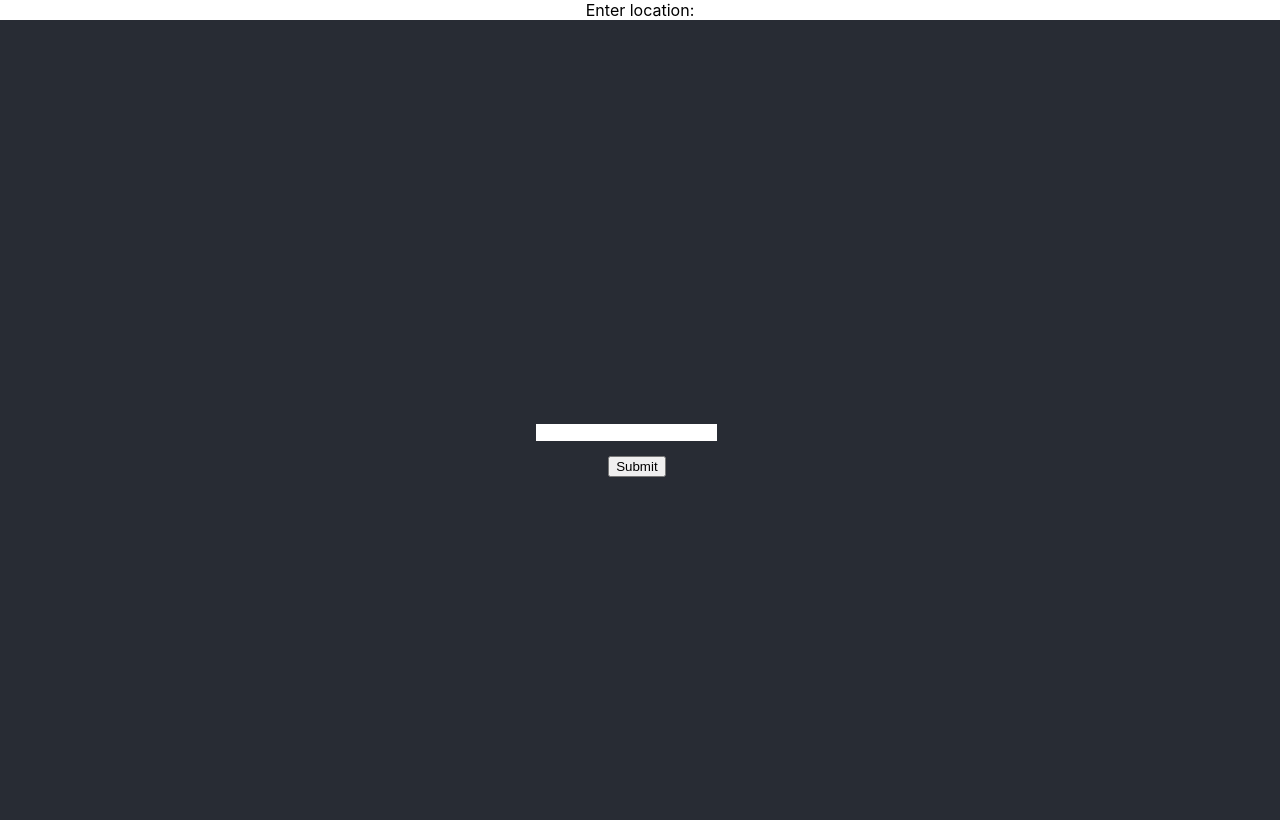
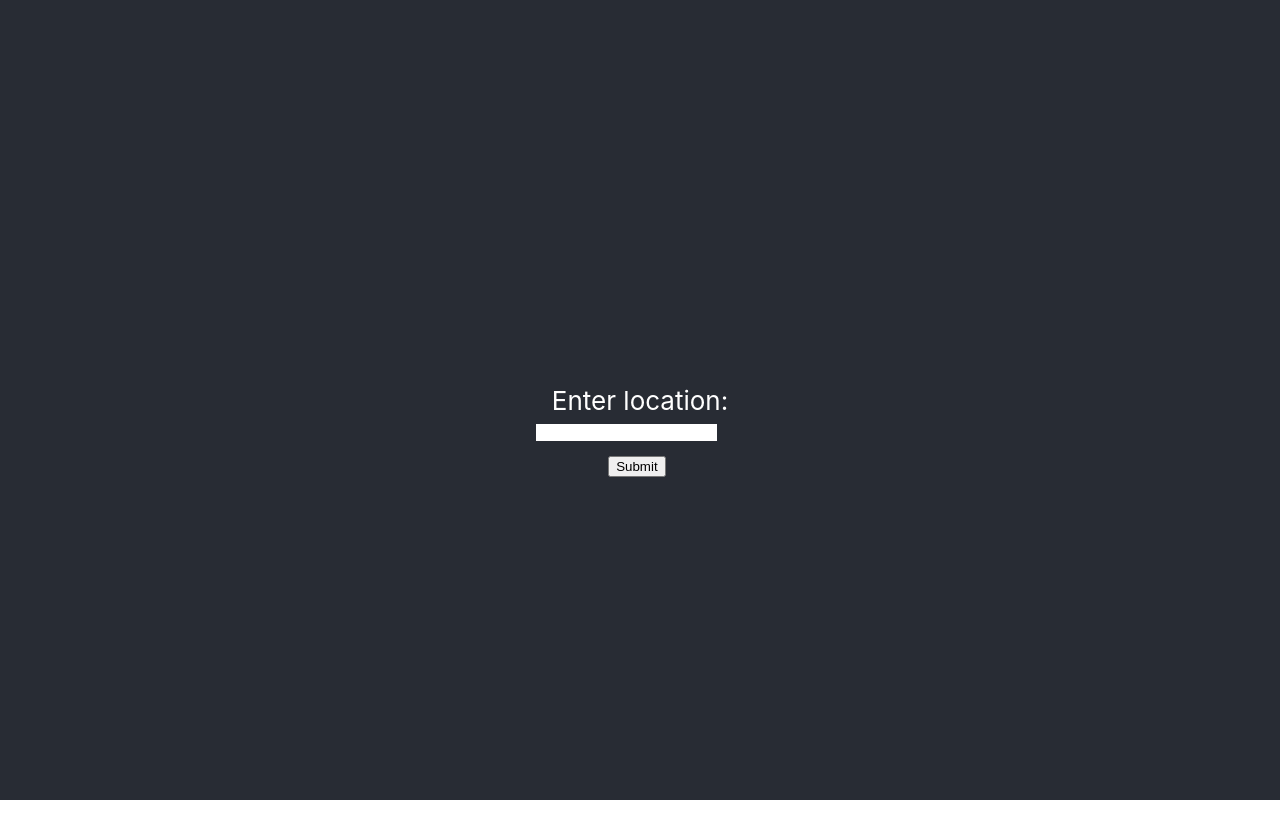
Before and after one commit to MiquilW/team-redacted, a React (Create React App) app: page / in a window 1280 px wide. Built offline with nearby package versions, Linux system fonts and the light colour scheme.

Commit message:
cleaned button

```diff
--- a/src/App.js
+++ b/src/App.js
@@ -11,12 +11,12 @@ function App() {
 
     <div className="App">
 
-      <Enter />
+
 
 
       <header className="App-header">
 
-
+      <Enter />
 
       </header>
     </div>
--- a/src/input.js
+++ b/src/input.js
@@ -1,3 +1,5 @@
+
+
 const Enter = () =>{
 
     const handleClick = () => {
```
